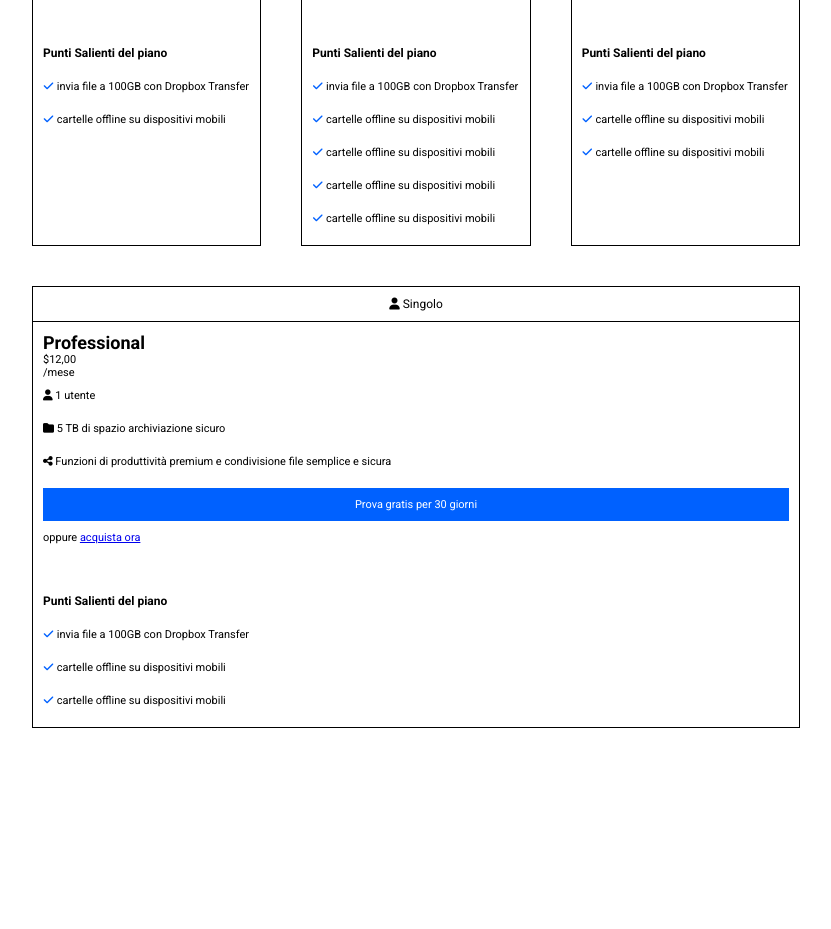
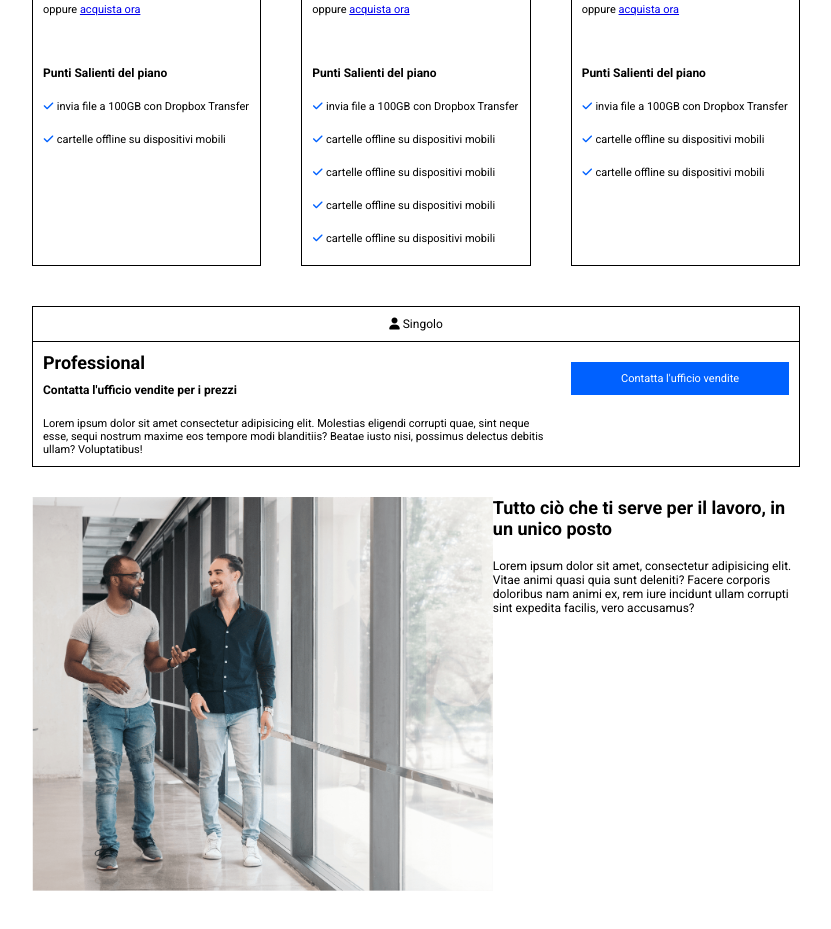
Before and after one commit to DrKillex/htmlcss-dropbox, a plain HTML site: page index.html in a window 1280 px wide. Shown: the part 1003-1932 px from the top of the page, without its empty margins (224-1055 px from the left). Before the commit the page ends 1831 px from the top, so only its background shows below. Drawn offline with Linux system fonts and the light colour scheme.

Commit message:
piccoli progressi crescono- main

```diff
--- a/css/style.css
+++ b/css/style.css
@@ -71,12 +71,13 @@
 }
 
 .un-terzo-col {
-    width: 30%;
+    width: 40%;
 }
 
 .due-terzi-col {
-    width: 70%;
+    width: 60%;
 }
+
 
 .radio-div {
     margin: 30px 0 20px 0;
@@ -101,6 +102,15 @@
     background-color: #B4D0E7;
     padding-top: 100px;
 }
+
+.jumbo .un-terzo-col {
+    width: 30%;
+}
+
+.jumbo .due-terzi-col {
+    width: 70%;
+}
+
 
 nav {
     background-color: #FFFFFF;
@@ -152,7 +162,7 @@
 /* main */
 
 .tre-col-container {
-    margin: -20px;
+    margin: 0 -20px;
     justify-content: center;
     flex-wrap: wrap;
 }
@@ -185,6 +195,36 @@
 }
 .tiny-col.wide {
     flex-grow: 1;
+    margin-bottom: 30px;
+}
+
+.wide-left {
+    width: 70%;
+}
+
+.wide-right {
+    width: 30%;
+}
+
+div.tiny-col.wide div.flex-container {
+    align-items: flex-start;
+    gap: 20px;
+}
+
+div.tiny-col.wide div.flex-container .wide-left h3 {
+    margin-bottom: 10px;
+}
+
+div.tiny-col.wide div.flex-container .wide-left h6 {
+    margin-bottom: 20px;
+}
+
+.un-terzo-col h2 {
+    margin-bottom: 20px;
+}
+
+.section-prima {
+    margin-bottom: 30px;
 }
 
 /* footer */
--- a/index.html
+++ b/index.html
@@ -193,39 +193,31 @@
                         <i class="fa-solid fa-user"></i>
                         <span>Singolo</span>
                     </div>
-                    <div>
-                        <h3>Professional</h3>
-                        <div>$12,00</div>
-                        <div>/mese</div>
-                        <ul>
-                            <li><i class="fa-solid fa-user"></i> 1 utente</li>
-                            <li><i class="fa-solid fa-folder"></i> 5 TB di spazio archiviazione sicuro</li>
-                            <li><i class="fa-solid fa-share-nodes"></i> Funzioni di produttività premium e condivisione file semplice e sicura</li>
-                        </ul>
-                        <div class="btn btn-primary">
-                            <a href="#" class="btn-inherit">Prova gratis per 30 giorni</a>
+                    <div class="flex-container">
+                        <div class="wide-left">
+                            <h3>Professional</h3>
+                            <h6>Contatta l'ufficio vendite per i prezzi</h6>
+                            <p>Lorem ipsum dolor sit amet consectetur adipisicing elit. Molestias eligendi corrupti quae, sint neque esse, sequi nostrum maxime eos tempore modi blanditiis? Beatae iusto nisi, possimus delectus debitis ullam? Voluptatibus!</p>
                         </div>
-                        <div>
-                            <div>oppure <a href="#">acquista ora</a></div>
-                            <ul class="scecond-part-tiny-col">
-                                <li>
-                                    <h6>Punti Salienti del piano</h6>
-                                </li>
-                                <li>
-                                    <i class="fa-solid fa-check blu"></i> invia file a 100GB con Dropbox Transfer
-                                </li>
-                                <li>
-                                    <i class="fa-solid fa-check blu"></i> cartelle offline su dispositivi mobili
-                                </li>
-                                <li>
-                                    <i class="fa-solid fa-check blu"></i> cartelle offline su dispositivi mobili
-                                </li>
-                            </ul>
+                        <div class="btn btn-primary wide-right">
+                            <a href="#" class="btn-inherit">Contatta l'ufficio vendite</a>
                         </div>
                     </div>
                 </div>
             </div>
-        </div>
+            <section class="section-prima">
+                <div class="flex-container">
+                    <div class="due-terzi-col">
+                        <img src="/img/partner.png" alt="img-jumbo">
+                    </div>
+                    <div class="un-terzo-col">
+                        <h2>Tutto ciò che ti serve per il lavoro, in un unico posto</h2>
+                        <p>Lorem ipsum dolor sit amet, consectetur adipisicing elit. Vitae animi quasi quia sunt deleniti? Facere
+                            corporis doloribus nam animi ex, rem iure incidunt ullam corrupti sint expedita facilis, vero accusamus?
+                        </p>
+                    </div>
+                </div>
+            </section>
     </main>
     <!-- /main -->
     <!-- footer -->
```
Also changed, not shown: img/partner.png (added).
